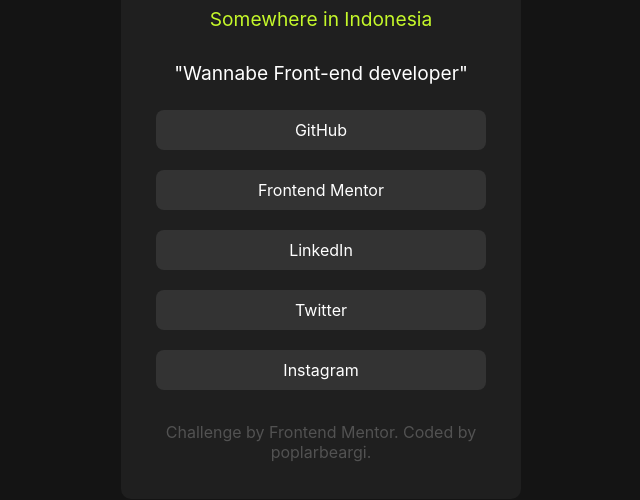
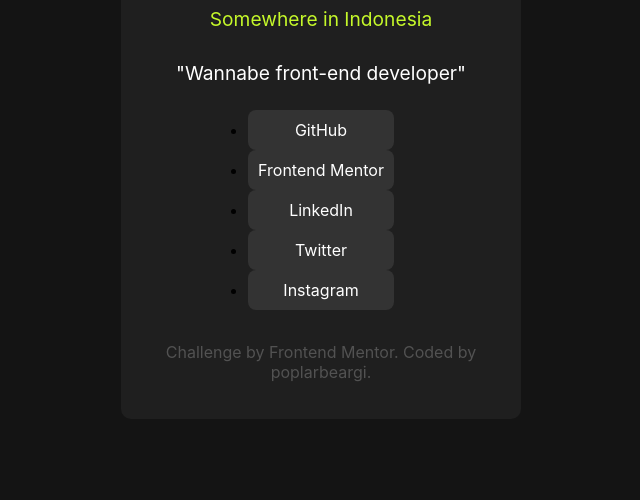
Before and after one commit to poplarbeargi/Social-links-profile, a plain HTML site: page index.html in a window 1280 px wide. Shown: the part 302-802 px from the top of the page, without its empty margins (319-959 px from the left). Drawn offline with Linux system fonts and the light colour scheme.

Commit message:
Update index.html

```diff
--- a/index.html
+++ b/index.html
@@ -5,29 +5,31 @@
   <meta name="viewport" content="width=device-width, initial-scale=1.0"> <!-- displays site properly based on user's device -->
   <link rel="stylesheet" href="styles.css">
   <link rel="icon" type="image/png" sizes="32x32" href="./assets/images/favicon-32x32.png">
-  <title>Social links profile</title>
+  <title>Frontend Mentor | Social links profile</title>
 </head>
 <body>
-  <div class="container">
+  <main class="container">
     <div class="intro">
       <img src="./assets/images/poplarbeargi.jfif" alt="a picture of a galaxy with marker scribbles">
       <h1>poplarbeargi</h1>
       <p>Somewhere in Indonesia</p>
-      <p>"Wannabe Front-end developer"</p>
+      <p>"Wannabe front-end developer"</p>
     </div>
 
     <div class="links">
-      <a href="https://github.com/poplarbeargi/" target="_blank">GitHub</a>
-      <a href="https://www.frontendmentor.io/profile/poplarbeargi" target="_blank">Frontend Mentor</a>
-      <a href="#" target="_blank">LinkedIn</a>
-      <a href="#" target="_blank">Twitter</a>
-      <a href="#" target="_blank">Instagram</a>
+      <ul class="social-links">
+        <li><a href="https://github.com/poplarbeargi/" target="_blank">GitHub</a></li>
+        <li><a href="https://www.frontendmentor.io/profile/poplarbeargi" target="_blank">Frontend Mentor</a></li>
+        <li><a href="#" target="_blank">LinkedIn</a></li>
+        <li><a href="#" target="_blank">Twitter</a></li>
+        <li><a href="#" target="_blank">Instagram</a></li>
+      </ul>
     </div>
 
-    <div class="attribution">
+    <footer class="attribution">
     Challenge by <a href="https://www.frontendmentor.io?ref=challenge" target="_blank">Frontend Mentor</a>.
     Coded by <a href="https://www.frontendmentor.io/profile/poplarbeargi">poplarbeargi</a>.
-    </div>
-  </div>
+    </footer>
+  </main>
 </body>
 </html>
```
